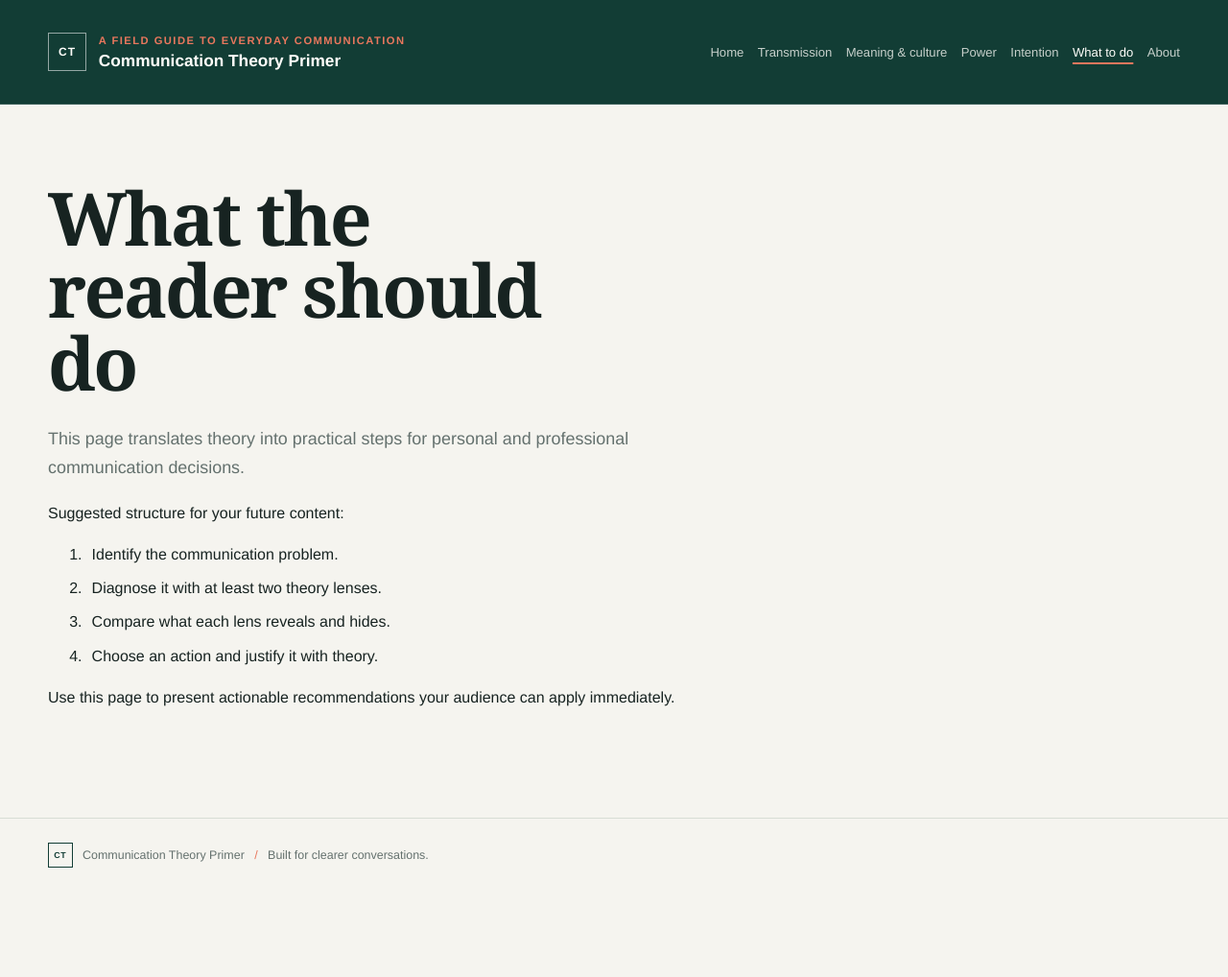
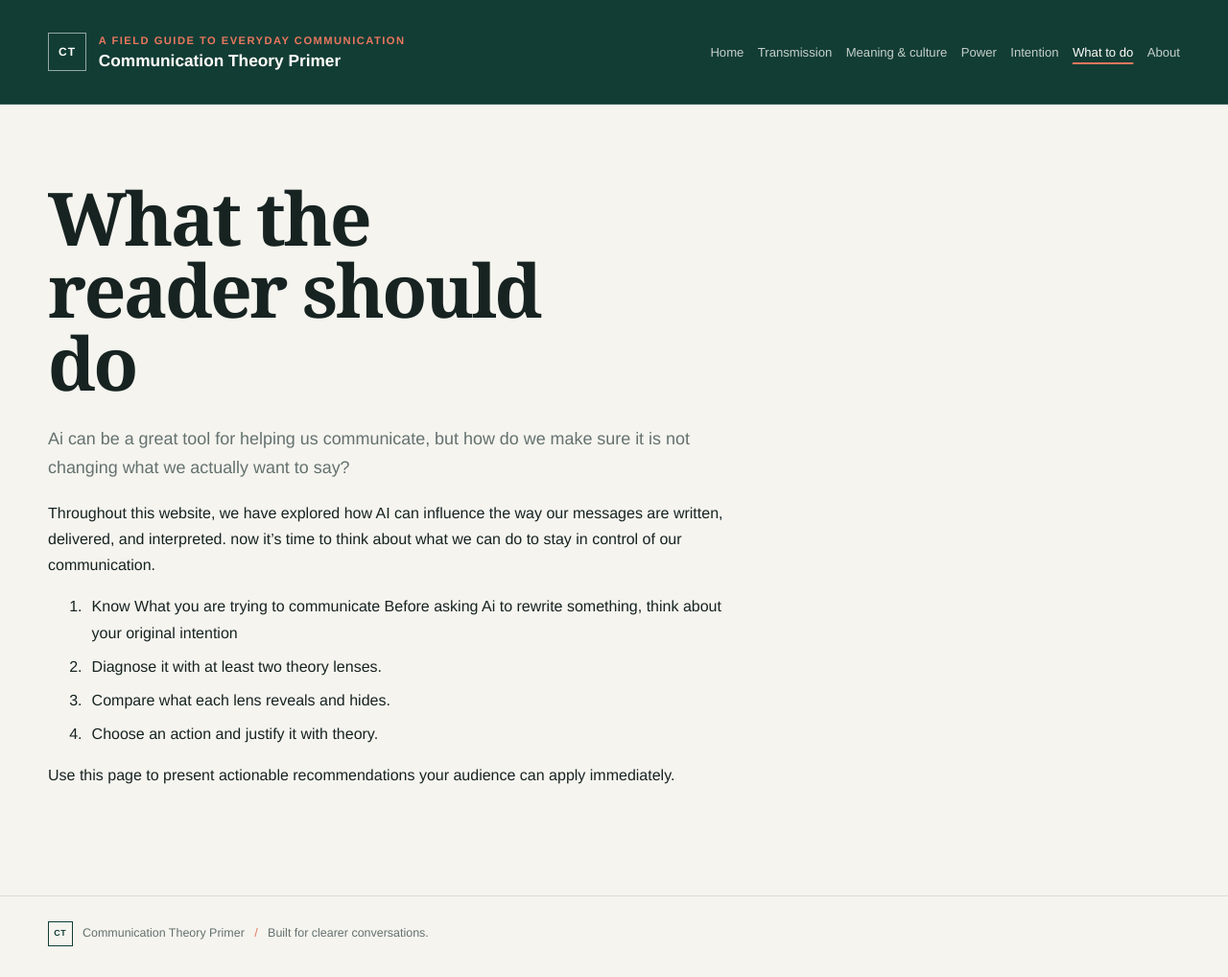
Before and after one commit to abbyduffer12/comm-primer, a Jekyll site: the page built from pages/reader-guidance.md, in a window 1280 px wide. Shown: the whole page at 96% size. Built offline with Jekyll 4.4.1, drawn with Linux system fonts in a browser that asks for light colours; before the commit the page ends 936 px from its top, so only the background shows below that.

Commit message:
Revise reader guidance on AI and communication
Updated guidance on using AI for communication, emphasizing the importance of original intention and structured analysis.

```diff
--- a/pages/reader-guidance.md
+++ b/pages/reader-guidance.md
@@ -4,13 +4,14 @@ title: "What the reader should do"
 
 # What the reader should do
 
-This page translates theory into practical steps for personal and professional communication decisions.
+Ai can be a great tool for helping us communicate, but how do we make sure it is not changing what we actually want to say?
 
-Suggested structure for your future content:
+Throughout this website, we have explored how AI can influence the way our messages are written, delivered, and interpreted. now it's time to think about what we can do to stay in control of our communication.
 
-1. Identify the communication problem.
-2. Diagnose it with at least two theory lenses.
-3. Compare what each lens reveals and hides.
-4. Choose an action and justify it with theory.
+1. Know What you are trying to communicate
+Before asking Ai to rewrite something, think about your original intention
+3. Diagnose it with at least two theory lenses.
+4. Compare what each lens reveals and hides.
+5. Choose an action and justify it with theory.
 
 Use this page to present actionable recommendations your audience can apply immediately.
```
